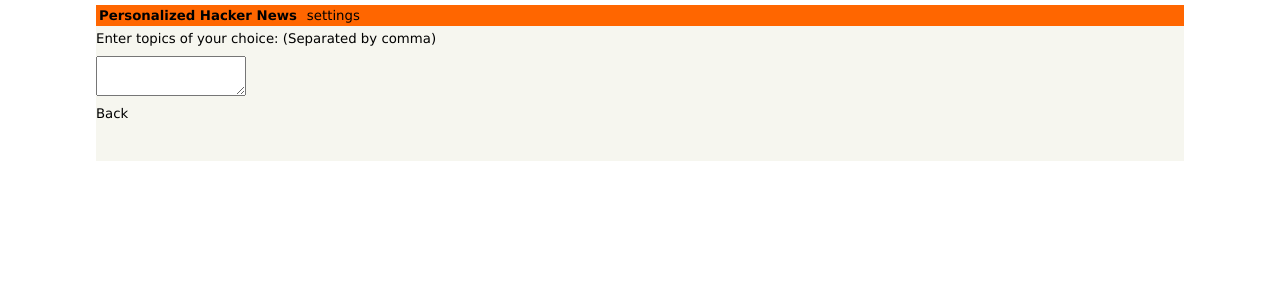
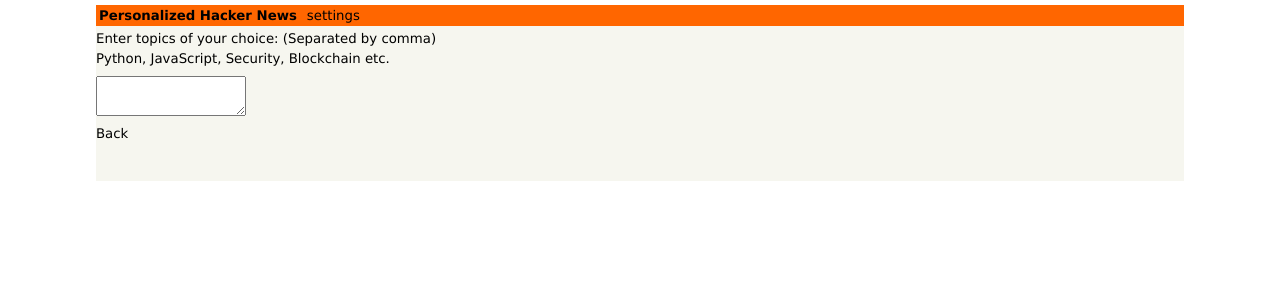
Before and after one commit to raj-khare/phn, a React (Create React App) app: page /settings in a window 1280 px wide. Shown: the top 300 px of the page. Built offline with nearby package versions, Linux system fonts and the light colour scheme.

Commit message:
Add example of topics

```diff
--- a/src/containers/Settings/Settings.js
+++ b/src/containers/Settings/Settings.js
@@ -35,6 +35,7 @@
     return (
       <div className={styles.container}>
         <span>Enter topics of your choice: (Separated by comma)</span>
+        <span>Python, JavaScript, Security, Blockchain etc.</span>
         <textarea
           className={styles.textarea}
           onChange={this.handleChange}
```
